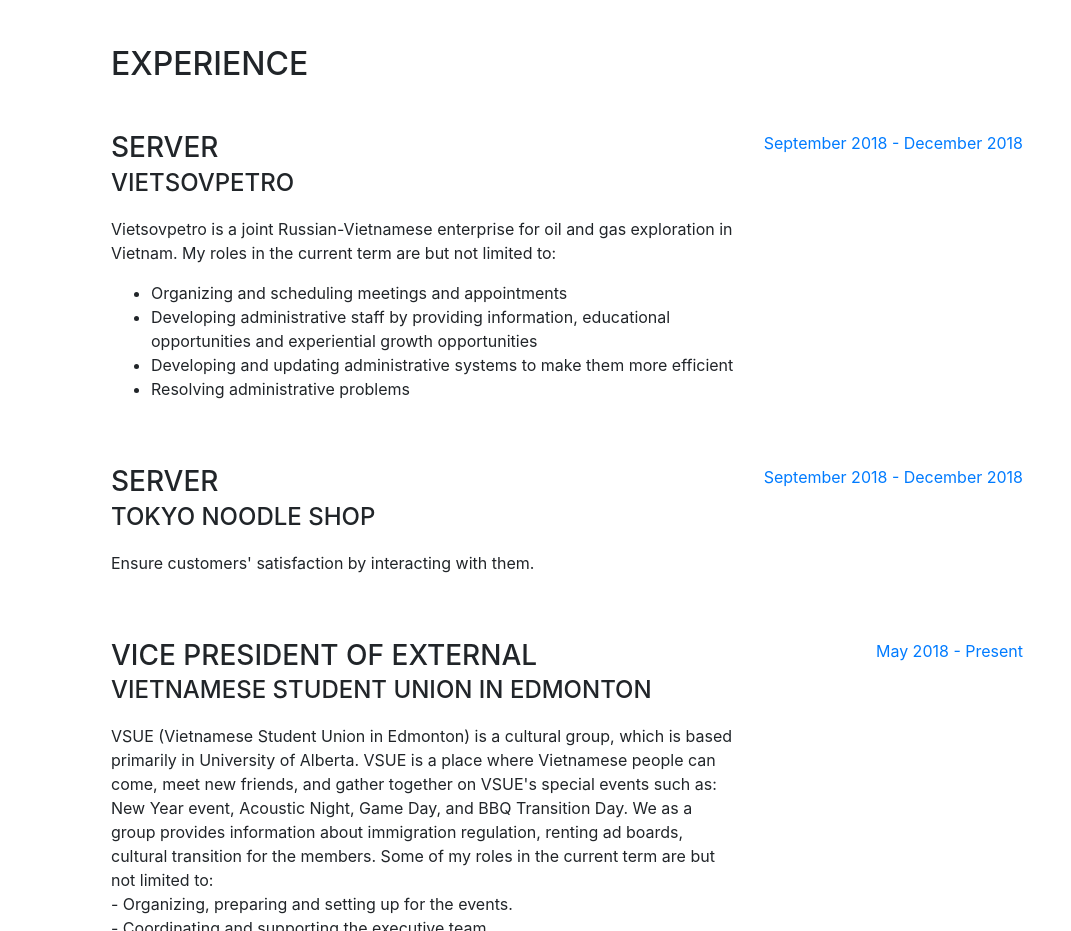
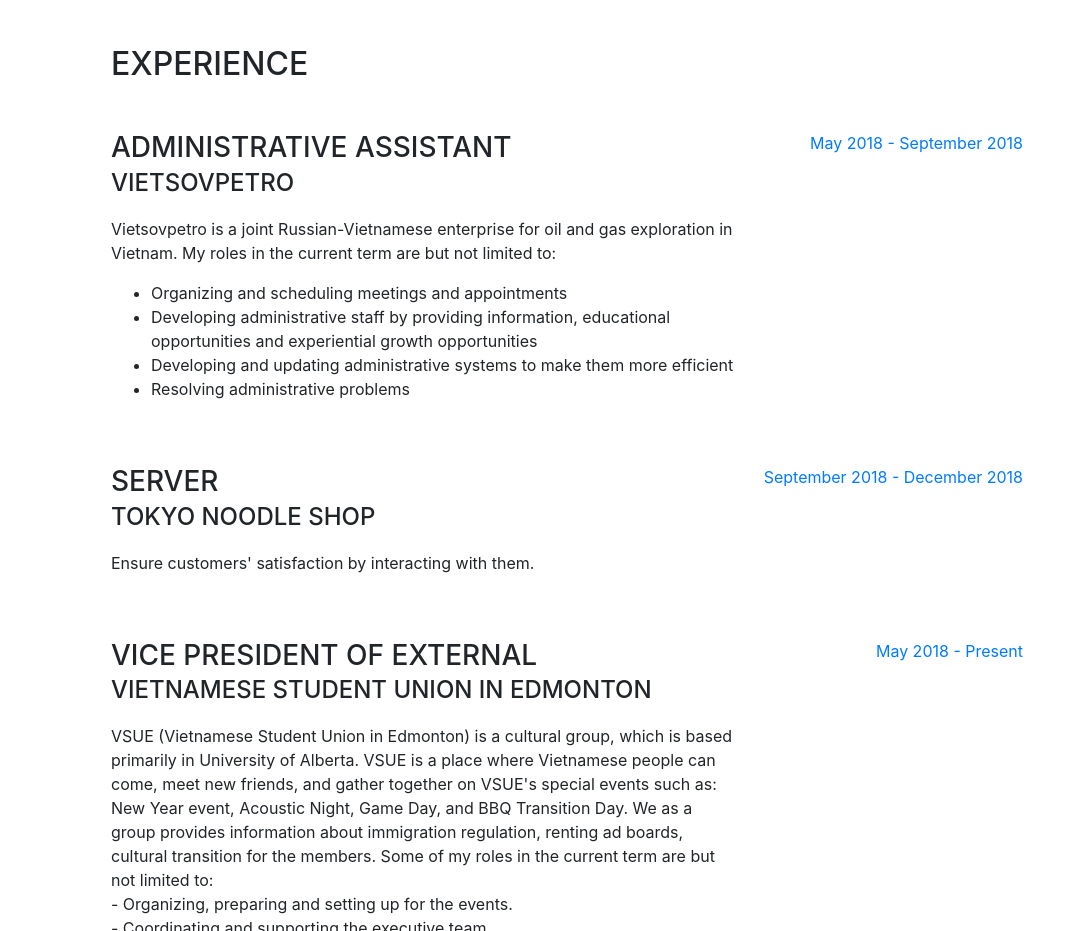
Before and after one commit to hnguyen014/hannah-pn.github.io, a website with bundled scripts: page index.html in a window 1280 px wide. Shown: the part 804-1735 px from the top of the page, without its empty margins (209-1280 px from the left). Built offline with nearby package versions, Linux system fonts and the light colour scheme; a web font is replaced by a local one.

Commit message:
Update index.html

```diff
--- a/index.html
+++ b/index.html
@@ -101,7 +101,7 @@
 
           <div class="resume-item d-flex flex-column flex-md-row mb-5">
             <div class="resume-content mr-auto">
-              <h3 class="mb-0">Server</h3>
+              <h3 class="mb-0">Administrative Assistant</h3>
               <div class="subheading mb-3">VietSovPetro</div>
                 <p>Vietsovpetro is a joint Russian-Vietnamese enterprise for oil and
                     gas exploration in Vietnam.
@@ -116,7 +116,7 @@
                 </p>
             </div>
             <div class="resume-date text-md-right">
-              <span class="text-primary">September 2018 - December 2018</span>
+              <span class="text-primary">May 2018 - September 2018</span>
             </div>
           </div>
 
```
